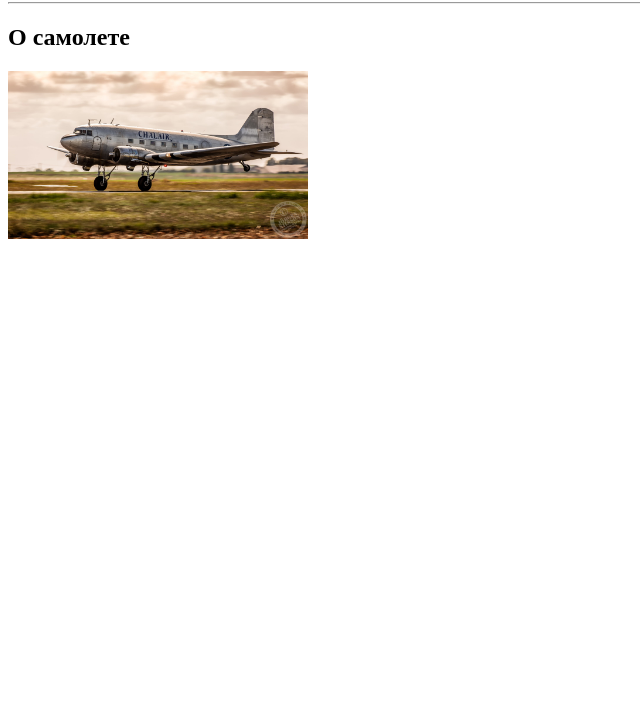
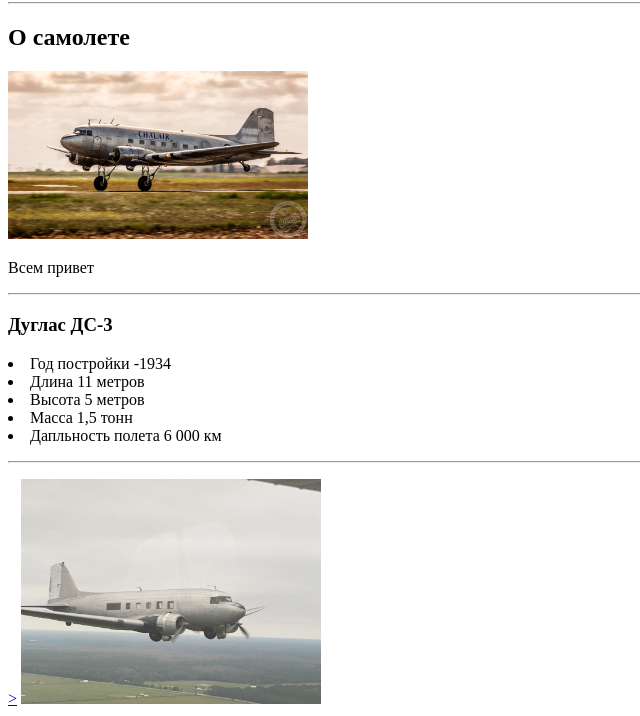
Before and after one commit to Alexreft/SOLO, a plain HTML site: page tack.html in a window 1280 px wide. Shown: the part 104-820 px from the top of the page, without its empty margins (0-640 px from the left). Drawn offline with Linux system fonts and the light colour scheme.

Commit message:
Add files via upload

```diff
--- a/tack.html
+++ b/tack.html
@@ -3,7 +3,7 @@
 <head>
     <meta charset="UTF-8">
     <meta name="viewport" content="width=device-width, initial-scale=1.0">
-    <title>Практичекое задание № 1 Web - програмист</title>
+    <title>Практичекое задание № 1</title>
 </head>
 <body>
 <a href="index.html">Перейти на главную</a>
@@ -11,3 +11,19 @@
 <hr>
 <h2>О самолете</h2>
 <img src="73287724_1927049577440822_410288244282884096_n.jpg" width="300" alt="Изображение не найдено">
+<p>Всем привет</p>
+<hr>
+<h3>Дуглас ДС-3</h3>
+<ul></ul>
+<li>Год постройки -1934</li>
+<li>Длина 11 метров</li>
+ <li>Высота 5 метров</li>
+ <li>Масса 1,5 тонн</li>
+ <li>Дапльность полета 6 000 км</li>
+ <ul></ul>
+ <hr>
+ <ul></ul>
+ <a href="https: ">></wbr></a>
+ <img src="315579140_10160220176564866_130838493385728203_n.jpg" width="300" alt="Изображение не найдено">
+</body>
+</html>
```
Also changed, not shown: index.html (+1 -1 lines).
